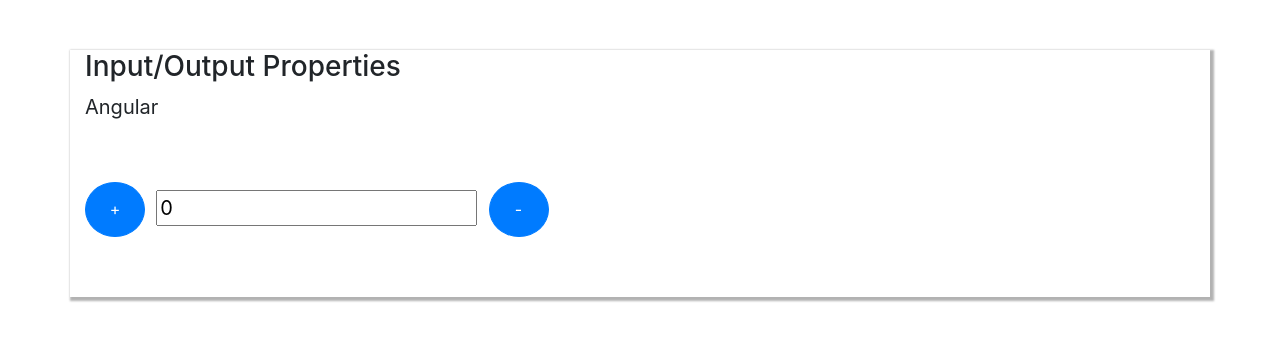
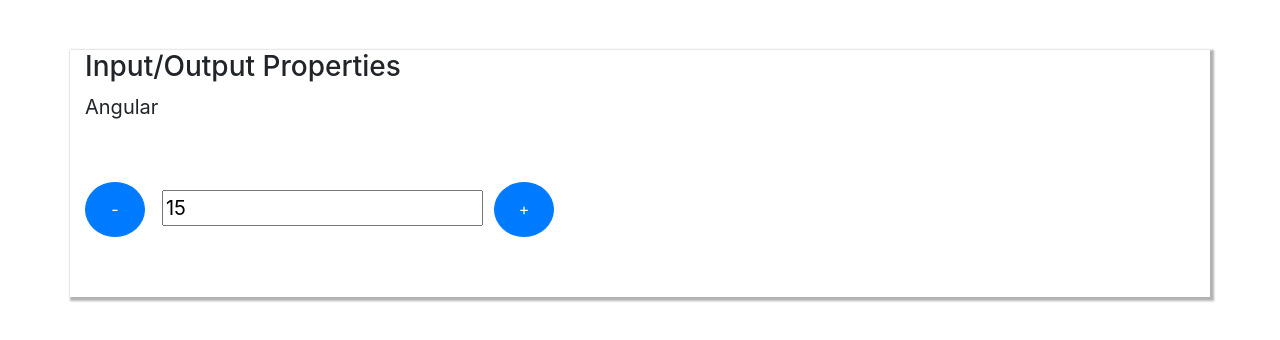
Before and after one commit to Ivan-Vidal/Angular-CLI, an Angular app in the folder data-binding/: page / in a window 1280 px wide. Shown: the top 340 px of the page. Built offline with nearby package versions, Linux system fonts and the light colour scheme.

Commit message:
update output

```diff
--- a/data-binding/src/app/data-binding/data-binding.component.html
+++ b/data-binding/src/app/data-binding/data-binding.component.html
@@ -97,7 +97,9 @@ Passe o mouse aqui
       <app-curso [nome]="nomeDoCurso"></app-curso> <br><br>
 <div class="output">
 
-      <contador></contador>
+      <contador [valor]="valorInicial"
+      (mudouValor)="onMudouValor($event)"
+      ></contador>
     </div>
     </div>
   </article>
--- a/data-binding/src/app/data-binding/data-binding.component.ts
+++ b/data-binding/src/app/data-binding/data-binding.component.ts
@@ -9,6 +9,11 @@ export class DataBindingComponent implements OnInit {
   urlImage= 'http://lorempixel.com/400/200/sports/';
   url = "https://ivan-vidal.com"
 
+valorInicial = 15
+
+onMudouValor(evento){
+  console.log(evento.novoValor)
+}
   CurtirCurso = true
 
   AtualValue = ''
--- a/data-binding/src/app/output-property/output-property.component.html
+++ b/data-binding/src/app/output-property/output-property.component.html
@@ -13,7 +13,9 @@
 </style>
 
 <div class="out">
-    <button class="btn btn-primary" (click)="incrementa()">+</button>&nbsp;
+  <button class="btn btn-primary" (click)="decrementa()">-</button>
+   &nbsp;
     <input type="text" class="form" [value]="valor" readonly>&nbsp;
-    <button class="btn btn-primary" (click)="decrementa()">-</button>
+    <button class="btn btn-primary" (click)="incrementa()">+</button>
+
 </div>
--- a/data-binding/src/app/output-property/output-property.component.ts
+++ b/data-binding/src/app/output-property/output-property.component.ts
@@ -1,4 +1,4 @@
-import { Component, OnInit } from '@angular/core';
+import { Component, OnInit, Input, EventEmitter, Output } from '@angular/core';
 
 @Component({
   selector: 'contador',
@@ -7,13 +7,17 @@ import { Component, OnInit } from '@angular/core';
 })
 export class OutputPropertyComponent implements OnInit {
 
-  valor = 0
+  @Input() valor = 0
+
+  @Output() mudouValor = new EventEmitter()
 
   incrementa(){
 this.valor ++
+this.mudouValor.emit({novoValor : this.valor})
   }
   decrementa(){
 this.valor --
+this.mudouValor.emit({novoValor : this.valor})
   }
   constructor() { }
 
```
